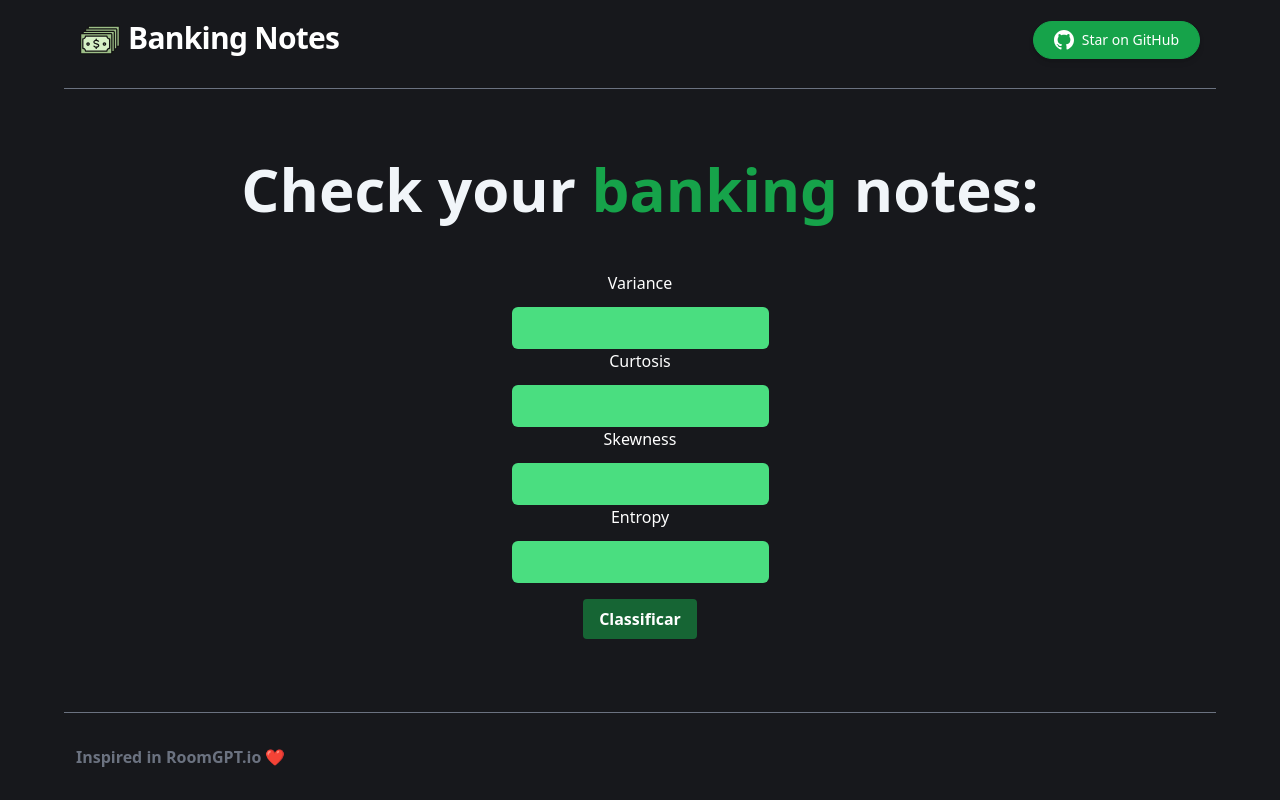
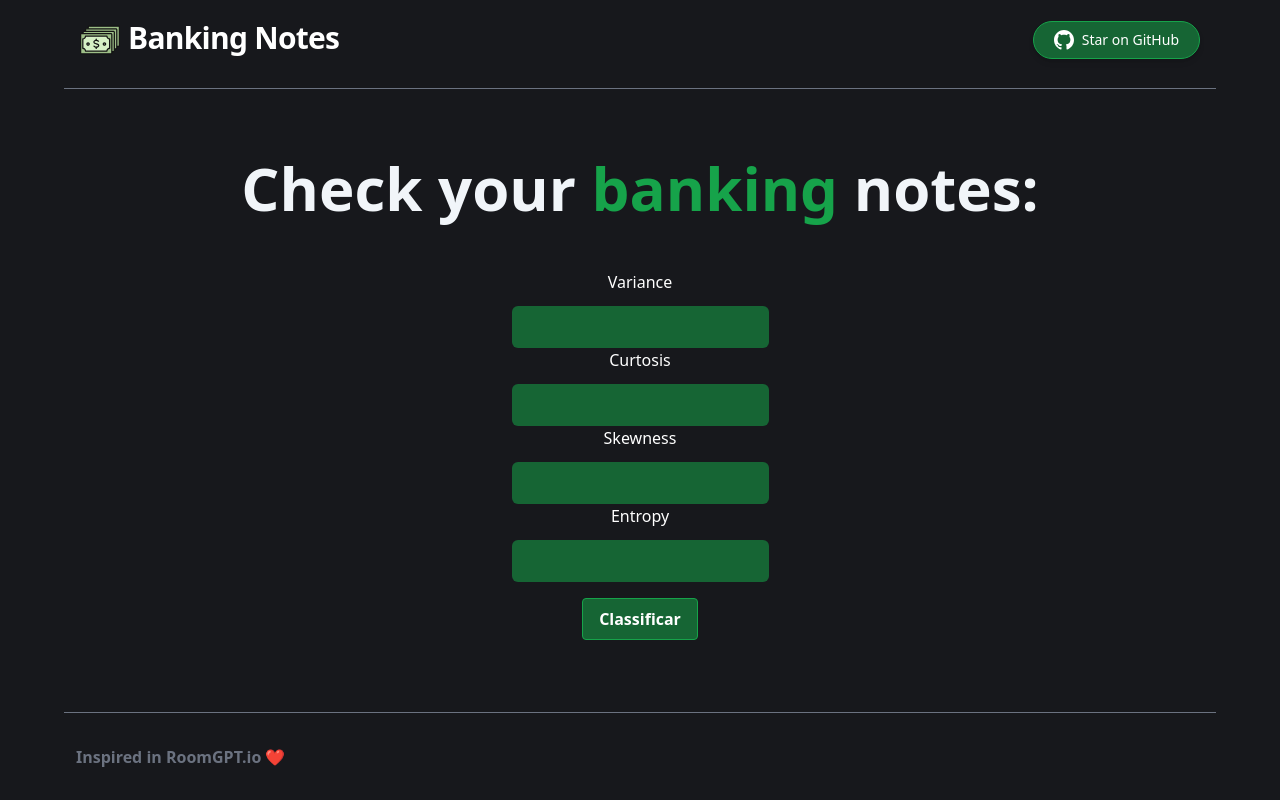
Before and after one commit to sunr00t/banking_notes_frontend, a Next.js app: page / in a window 1280 px wide. Built offline with nearby package versions, Linux system fonts and the light colour scheme.

Commit message:
update input forms colors

```diff
--- a/components/Form.tsx
+++ b/components/Form.tsx
@@ -1,67 +1,83 @@
 export default function Form() {
   return (
+    <form action="">
       <div>
         <div className="mt-8 max-w-md">
           <div className="grid grid-cols-1 gap-6">
             <label className="block">
               <span className="text-white-700">Variance</span>
-            <input type="text" className="mt-3
+              <input
+                type="text"
+                className="mt-3
                 block
                 w-full
                 rounded-md
-                bg-green-400
+                text-white
+                hover: bg-green-800 font-medium transition
                 border-transparent
-                focus:border-green-900 focus:bg-green focus:ring-0
-              " placeholder=""/>
+                border border-green-600"
+                placeholder=""
+              />
             </label>
           </div>
           <div className="grid grid-cols-1 gap-6">
             <label className="block">
               <span className="text-white-700">Curtosis</span>
-            <input type="text" className="mt-3
+              <input
+                type="text"
+                className="mt-3
                 block
                 w-full
                 rounded-md
-                bg-green-400
+                text-white
+                hover: bg-green-800 font-medium transition
                 border-transparent
-                focus:border-green-900 focus:bg-green focus:ring-0
-              " placeholder=""/>
+                border border-green-600"
+                placeholder=""
+              />
             </label>
           </div>
           <div className="grid grid-cols-1 gap-6">
             <label className="block">
               <span className="text-white-700">Skewness</span>
-            <input type="text" className="mt-3
+              <input
+                type="text"
+                className="mt-3
                 block
                 w-full
                 rounded-md
-                bg-green-400
+                text-white
+                hover: bg-green-800 font-medium transition
                 border-transparent
-                focus:border-green-900 focus:bg-green focus:ring-0
-              " placeholder=""/>
+                border border-green-600"
+                placeholder=""
+              />
             </label>
           </div>
           <div className="grid grid-cols-1 gap-6">
             <label className="block">
               <span className="text-white-700">Entropy</span>
-            <input type="text" className="mt-3
+              <input
+                type="text"
+                className="mt-3
                 block
                 w-full
                 rounded-md
-                bg-green-400
+                text-white
+                hover: bg-green-800 font-medium transition
                 border-transparent
-                focus:border-green-900 focus:bg-green focus:ring-0
-              " placeholder=""/>
+                border border-green-600"
+                placeholder=""
+              />
             </label>
           </div>
           <div className="mt-4">
-          <button className="MT-2 bg-green-800 hover:bg-green-700 text-white font-bold py-2 px-4 rounded">
+            <button className="MT-2 bg-green-800 hover:bg-green-700 text-white font-bold py-2 px-4 rounded border border-green-600">
               Classificar
             </button>
           </div>
-
         </div>
-
       </div>
+    </form>
   );
 }
--- a/components/Header.tsx
+++ b/components/Header.tsx
@@ -17,7 +17,7 @@ export default function Header() {
         </h1>
       </Link>
       <a
-        className="flex max-w-fit items-center justify-center space-x-2 rounded-full border border-green-600 text-white px-5 py-2 text-sm shadow-md hover:bg-gree-500 bg-green-600 font-medium transition"
+        className="flex max-w-fit items-center justify-center space-x-2 rounded-full border border-green-600 text-white px-5 py-2 text-sm shadow-md hover:bg-gree-500 bg-green-800 font-medium transition"
         href="https://github.com/G5svm/banking_notes_svm"
         target="_blank"
         rel="noopener noreferrer"
```
Lines whose indentation alone changed are shown as unchanged.
